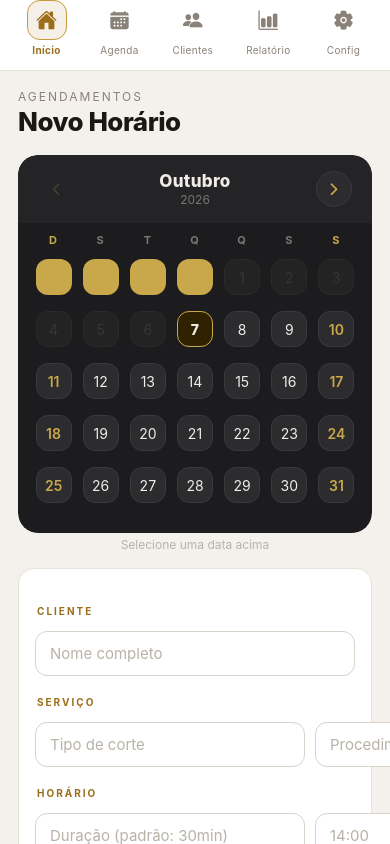
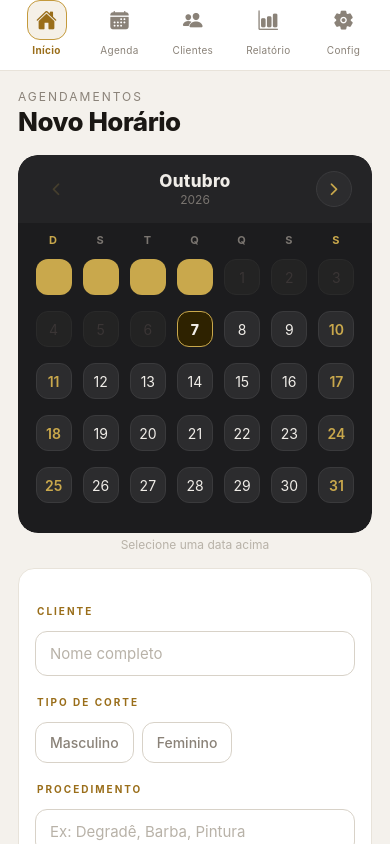
Before and after one commit to chernns/tcc-cabeleireiro, a React Native app: screen / in a window 390 px wide. Built offline with nearby package versions, Linux system fonts and the light colour scheme; no server answers; the database is empty.

Commit message:
Troca campo de tipo de corte por seleção (masculino, feminino, prefiro não dizer)

```diff
--- a/src/components/EditModal.js
+++ b/src/components/EditModal.js
@@ -1,7 +1,14 @@
 import React, { useEffect, useState } from 'react';
 import { View, Text, TextInput, ScrollView, Modal, TouchableOpacity } from 'react-native';
 import { Ionicons } from '@expo/vector-icons';
+
+//---------------components------------------//
+
 import { CalendarioCustom } from './CalendarioCustom';
+import { SeletorOpcoes, OPCOES_CORTE } from './SeletorOpcoes';
+
+//-----------------utils-----------------//
+
 import { normalizarHorario } from '../utils/horario';
 
 export function EditModal({ visible, item, dadosCliente, T, onSalvar, onFechar, dataInicial = '' }) {
@@ -75,11 +82,10 @@ export function EditModal({ visible, item, dadosCliente, T, onSalvar, onFechar,
                 </View>
             )}
             {lbl('Cliente')}{inp('nome', 'Nome completo', nome, setNome)}
-            {lbl('Serviço')}
-            <View style={{ flexDirection: 'row', gap: 10 }}>
-                {inp('corte', 'Tipo de corte', corte, setCorte, { flex: 1 })}
-                {inp('proc', 'Procedimento', procedimento, setProcedimento, { flex: 1 })}
-            </View>
+            {lbl('Tipo de corte')}
+            <SeletorOpcoes T={T} opcoes={OPCOES_CORTE} valor={corte} onChange={setCorte} />
+            {lbl('Procedimento')}
+            {inp('proc', 'Procedimento', procedimento, setProcedimento)}
             {lbl('Horário')}
             <View style={{ flexDirection: 'row', gap: 10 }}>
                 {inp('dur', 'Duração', duracao, setDuracao, { flex: 1 })}
--- a/src/components/ProximoAtendimento.js
+++ b/src/components/ProximoAtendimento.js
@@ -1,6 +1,9 @@
 import React, { useEffect, useState } from 'react';
 import { View, Text } from 'react-native';
 import { Ionicons } from '@expo/vector-icons';
+
+//-----------------utils-----------------//
+
 import { formatarContagem } from '../utils/formatadores';
 
 export function ProximoAtendimento({ lista, T, formatarData }) {
--- /dev/null
+++ b/src/components/SeletorOpcoes.js
@@ -0,0 +1,29 @@
+import React from 'react';
+import { View, Text, TouchableOpacity } from 'react-native';
+
+export const OPCOES_CORTE = ['Masculino', 'Feminino'];
+
+// Botões de seleção única. Tocar na opção já escolhida desmarca (campo opcional).
+export function SeletorOpcoes({ T, opcoes, valor, onChange }) {
+  return (
+    <View style={{ flexDirection: 'row', flexWrap: 'wrap', gap: 8, marginTop: 8 }}>
+      {opcoes.map(op => {
+        const ativo = valor === op;
+        return (
+          <TouchableOpacity
+            key={op}
+            onPress={() => onChange(ativo ? '' : op)}
+            activeOpacity={0.7}
+            style={{
+              paddingHorizontal: 14, paddingVertical: 11, borderRadius: 12,
+              backgroundColor: ativo ? T.accent : T.input,
+              borderWidth: 1, borderColor: ativo ? T.accent : T.inputBorder,
+            }}
+          >
+            <Text style={{ color: ativo ? '#fff' : T.textSub, fontWeight: ativo ? '800' : '500', fontSize: 14 }}>{op}</Text>
+          </TouchableOpacity>
+        );
+      })}
+    </View>
+  );
+}
--- a/src/screens/AgendaScreen.js
+++ b/src/screens/AgendaScreen.js
@@ -1,11 +1,17 @@
 import React from 'react';
 import { View, Text, ScrollView, TouchableOpacity } from 'react-native';
 import { Ionicons } from '@expo/vector-icons';
+
+//---------------components------------------//
+
 import { CalendarioCustom } from '../components/CalendarioCustom';
 import { StatusOcupacao } from '../components/StatusOcupacao';
 import { LinhaDeTempo } from '../components/LinhaDeTempo';
 import { EstadoVazio } from '../components/EstadoVazio';
 import { AppointmentCard } from '../components/AppointmentCard';
+
+//-----------------utils-----------------//
+
 import { formatarData, normalizarData } from '../utils/datas';
 
 export function AgendaScreen({
--- a/src/screens/ClientesScreen.js
+++ b/src/screens/ClientesScreen.js
@@ -1,6 +1,9 @@
 import React from 'react';
 import { View, Text, TextInput, ScrollView, TouchableOpacity } from 'react-native';
 import { Ionicons } from '@expo/vector-icons';
+
+//---------------components------------------//
+
 import { EstadoVazio } from '../components/EstadoVazio';
 
 export function ClientesScreen({
--- a/src/screens/HomeScreen.js
+++ b/src/screens/HomeScreen.js
@@ -1,11 +1,18 @@
 import React from 'react';
 import { View, Text, ScrollView, TouchableOpacity } from 'react-native';
 import { Ionicons } from '@expo/vector-icons';
+
+//---------------components------------------//
+
 import { CalendarioCustom } from '../components/CalendarioCustom';
 import { ProximoAtendimento } from '../components/ProximoAtendimento';
 import { SectionLabel, StyledInput } from '../components/FormFields';
 import { EstadoVazio } from '../components/EstadoVazio';
 import { AppointmentCard } from '../components/AppointmentCard';
+import { SeletorOpcoes, OPCOES_CORTE } from '../components/SeletorOpcoes';
+
+//-----------------utils-----------------//
+
 import { formatarData } from '../utils/datas';
 
 export function HomeScreen({
@@ -44,11 +51,11 @@ export function HomeScreen({
         <SectionLabel T={T}>Cliente</SectionLabel>
         <StyledInput id="nome" placeholder="Nome completo" value={nome} onChangeText={setNome} T={T} focused={focused} setFocused={setFocused} />
 
-        <SectionLabel T={T}>Serviço</SectionLabel>
-        <View style={{ flexDirection: 'row', gap: 10 }}>
-          <StyledInput id="corte" placeholder="Tipo de corte" value={corte} onChangeText={setCorte} flex={1} T={T} focused={focused} setFocused={setFocused} />
-          <StyledInput id="proc" placeholder="Procedimento" value={procedimento} onChangeText={setProcedimento} flex={1} T={T} focused={focused} setFocused={setFocused} />
-        </View>
+        <SectionLabel T={T}>Tipo de corte</SectionLabel>
+        <SeletorOpcoes T={T} opcoes={OPCOES_CORTE} valor={corte} onChange={setCorte} />
+
+        <SectionLabel T={T}>Procedimento</SectionLabel>
+        <StyledInput id="proc" placeholder="Ex: Degradê, Barba, Pintura" value={procedimento} onChangeText={setProcedimento} T={T} focused={focused} setFocused={setFocused} />
 
         <SectionLabel T={T}>Horário</SectionLabel>
         <View style={{ flexDirection: 'row', gap: 10 }}>
--- a/src/screens/RelatorioScreen.js
+++ b/src/screens/RelatorioScreen.js
@@ -2,6 +2,9 @@ import React from 'react';
 import { View, Text, ScrollView, TouchableOpacity, Dimensions } from 'react-native';
 import { LineChart } from 'react-native-chart-kit';
 import { Ionicons } from '@expo/vector-icons';
+
+//---------------components------------------//
+
 import { EstadoVazio } from '../components/EstadoVazio';
 import { CardRelatorio } from '../components/CardRelatorio';
 
```
